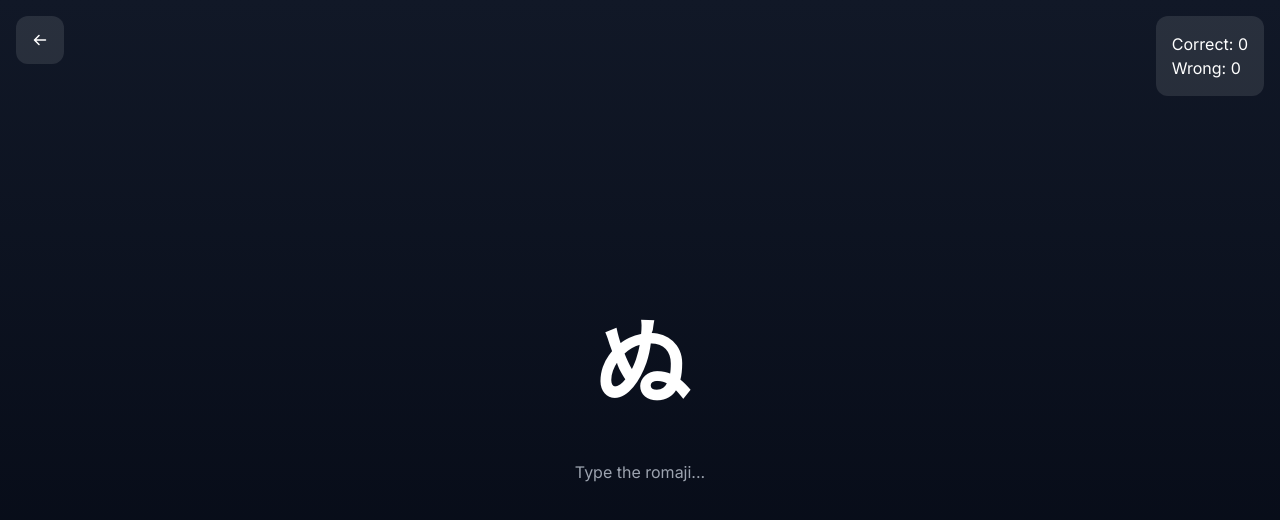
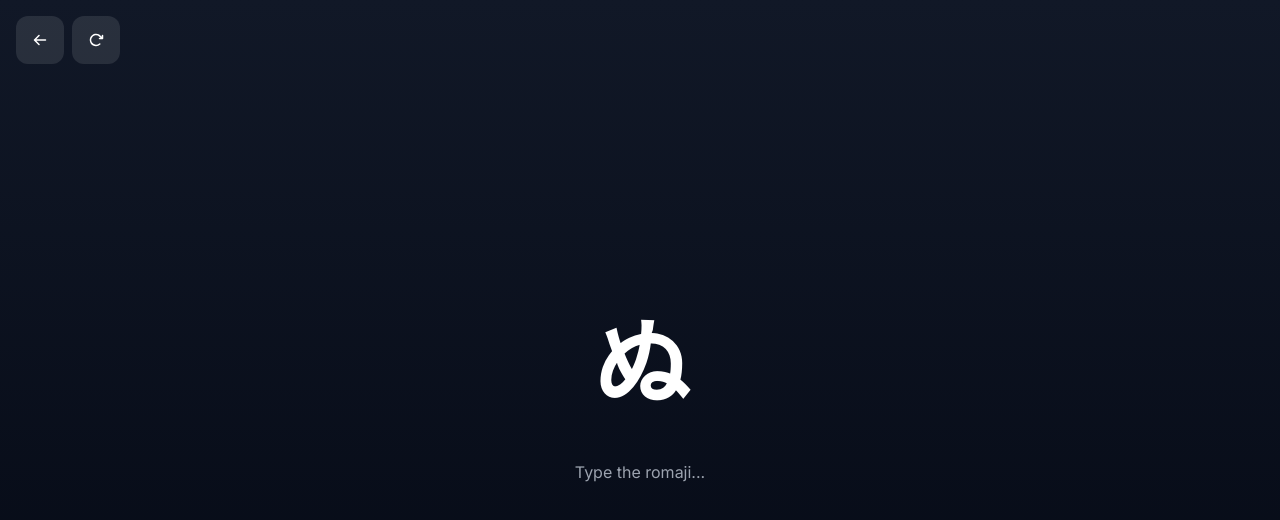
Before and after one commit to alexpuertasr/nihongo, a Next.js app: page /hiragana in a window 1280 px wide. Shown: the top 520 px of the page. Built offline with nearby package versions, Linux system fonts and the light colour scheme.

Commit message:
feat: add reset button and move score to right

```diff
--- a/src/components/script-matcher.tsx
+++ b/src/components/script-matcher.tsx
@@ -1,6 +1,11 @@
 "use client";
 
 import { type ChangeEvent, type KeyboardEvent, useRef, useState } from "react";
+import {
+  PiArrowClockwiseBold,
+  PiCheckCircleBold,
+  PiXCircleBold,
+} from "react-icons/pi";
 
 import {
   type Script,
@@ -115,6 +120,8 @@ export function ScriptMatcher({
   const handleOnReset = () => {
     const [newRenderedScript, newScriptIndex] = getNewRenderedScript(scripts);
 
+    setCorrectCounter(0);
+    setIncorrectCounter(0);
     setCurrentScripts(scripts);
     setRenderedScripts([newRenderedScript]);
     setScriptIndex(newScriptIndex);
@@ -174,9 +181,11 @@ export function ScriptMatcher({
           </>
         ) : (
           <>
-            <div className="absolute right-0 top-0 m-4 rounded-xl bg-white/10 p-4">
-              <p>{`Correct: ${correctCounter}`}</p>
-              <p>{`Wrong: ${incorrectCounter}`}</p>
+            <div
+              className="absolute left-14 top-0 m-4 flex rounded-xl bg-white/10 p-4 hover:bg-white/20"
+              onClick={handleOnReset}
+            >
+              <PiArrowClockwiseBold />
             </div>
             <div className="flex">
               {renderedScripts.map((script, index) => {
@@ -195,6 +204,22 @@ export function ScriptMatcher({
                   />
                 );
               })}
+              <div
+                className={`scale-40 absolute flex h-[104px] w-36 translate-x-full flex-col items-center justify-between opacity-0 sm:h-32 sm:w-48 ${correctCounter > 0 || incorrectCounter > 0 ? "animate-fade-in" : ""}`}
+              >
+                <div className="flex items-center gap-2 text-green-500">
+                  <PiCheckCircleBold className="h-11 w-11 sm:h-16" />
+                  <p className="w-10 text-center text-3xl font-bold sm:text-4xl">
+                    {correctCounter}
+                  </p>
+                </div>
+                <div className="flex items-center gap-2 text-red-500">
+                  <PiXCircleBold className="h-11 w-11 sm:h-16" />
+                  <p className="w-10 text-center text-3xl font-bold sm:text-4xl">
+                    {incorrectCounter}
+                  </p>
+                </div>
+              </div>
             </div>
             <div className="relative">
               <input
--- a/tailwind.config.ts
+++ b/tailwind.config.ts
@@ -8,6 +8,9 @@ export default {
     extend: {
       fontFamily: {
         sans: ["var(--font-sans)", ...fontFamily.sans],
+      },
+      scale: {
+        "40": "0.4",
       },
       keyframes: {
         "wrong-shake": {
@@ -23,11 +26,11 @@ export default {
         },
         "slide-out": {
           "0%": { transform: "translateX(0) scale(1)" },
-          "100%": { transform: "translateX(-100%) scale(0.6)" },
+          "100%": { transform: "translateX(-100%) scale(0.4)" },
         },
         "slide-fade-out": {
-          "0%": { transform: "translateX(-100%) scale(0.6)", opacity: "1" },
-          "100%": { transform: "translateX(-100%) scale(0.6)", opacity: "0" },
+          "0%": { transform: "translateX(-100%) scale(0.4)", opacity: "1" },
+          "100%": { transform: "translateX(-100%) scale(0.4)", opacity: "0" },
         },
       },
       animation: {
```
